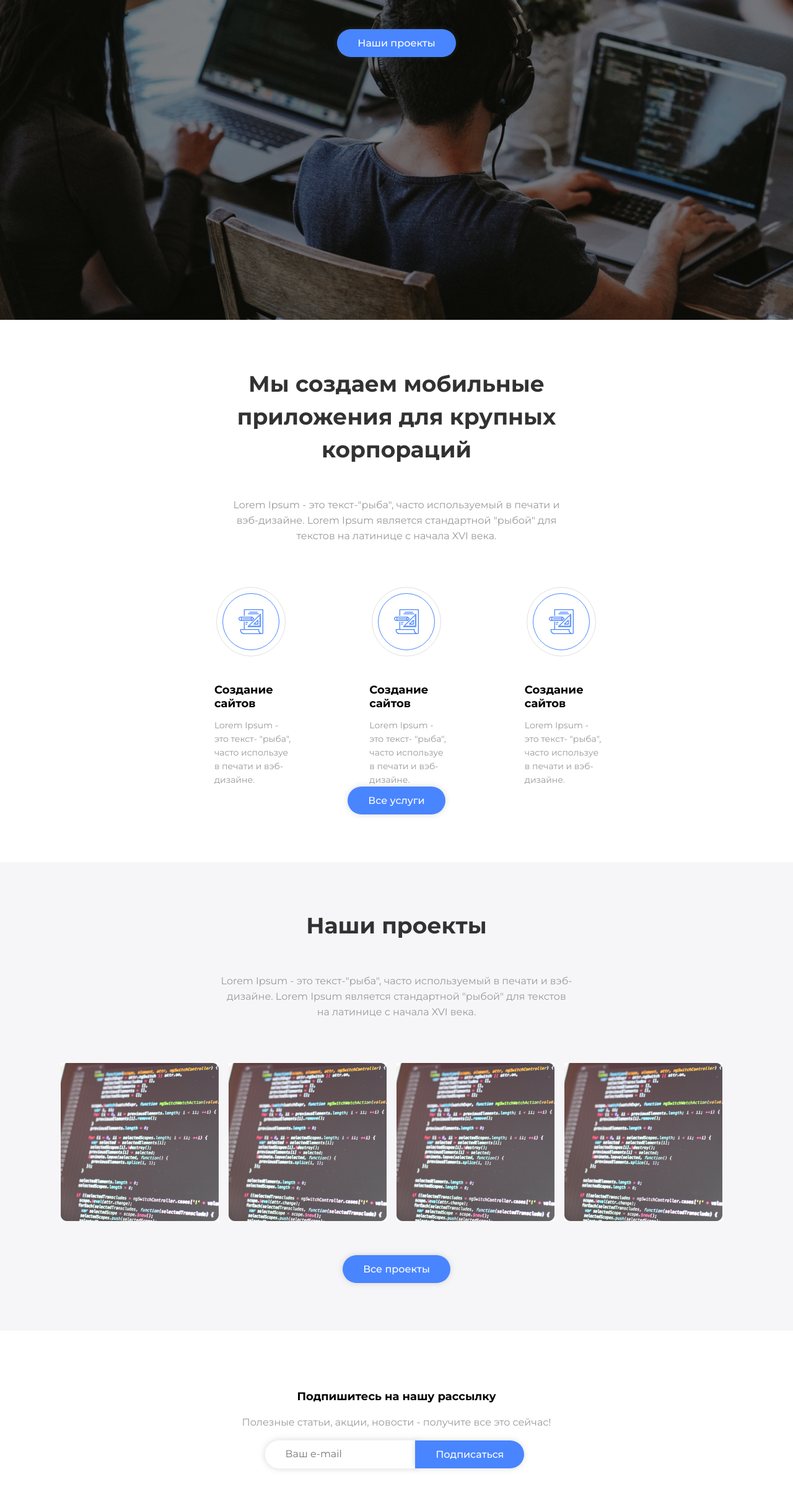
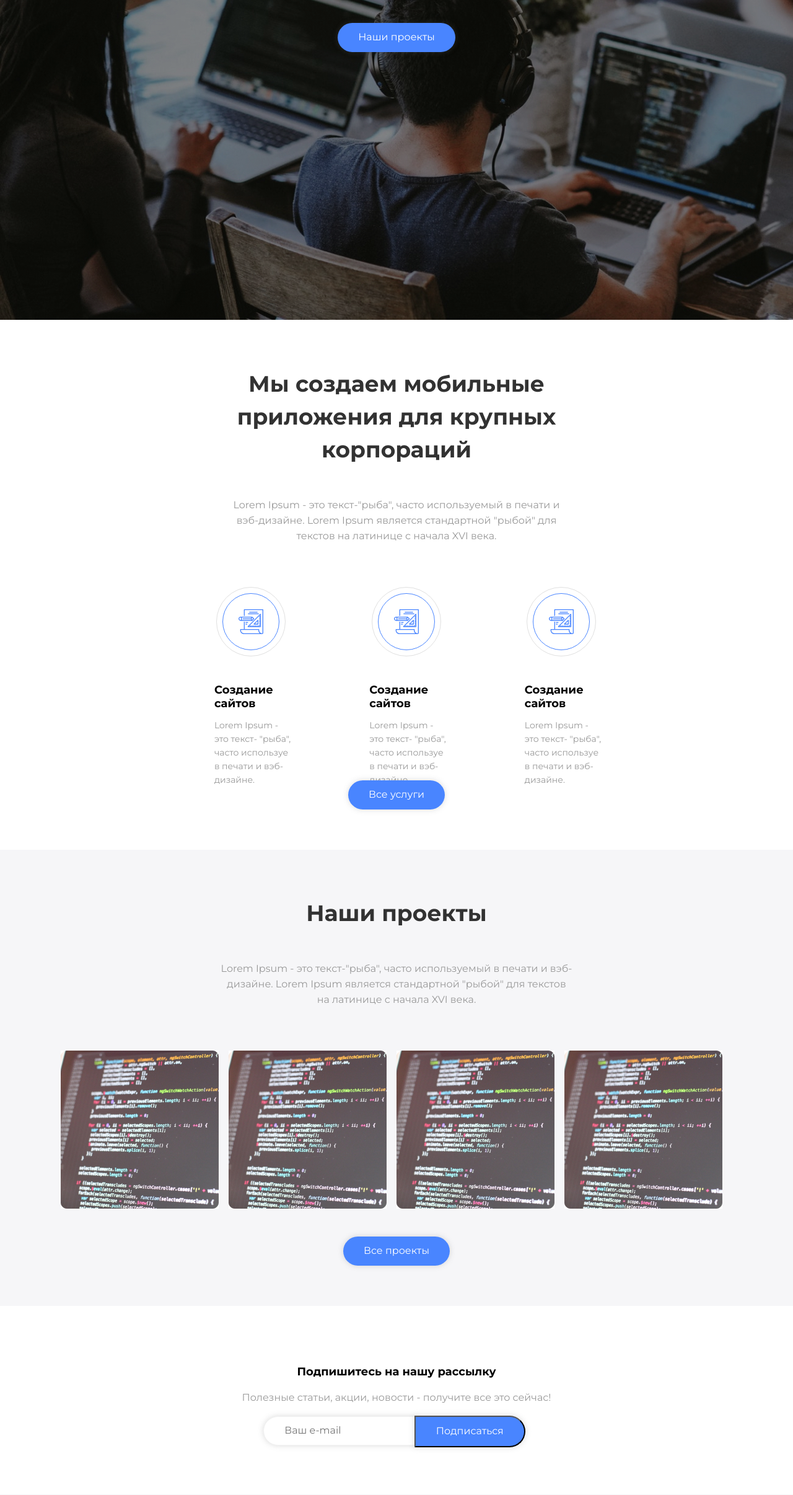
Before and after one commit to lyolka92/epam_html-css, a plain HTML site: page index.html in a window 1280 px wide. Shown: the part 384-2796 px from the top of the page at 62% size. Drawn offline with Linux system fonts and the light colour scheme.

Commit message:
fix: change btns (except "subscribe")  to links

```diff
--- a/index.html
+++ b/index.html
@@ -32,9 +32,7 @@
             <div class="promo">
                 <p class="promo__text">Передовая IT студия</p>
                 <h1 class="title promo__title">Мы создаем легкие решения сложных задач и проблем</h1>
-                <button class="promo__btn link-btn shadow">
-                    <a href="#projects">Наши проекты</a>
-                </button>
+                <a class="promo__btn link-btn shadow" href="#">Наши проекты</a>
             </div>
         </section>
         <section id="services">
@@ -85,7 +83,7 @@
                     </div>
                 </div>
             </div>
-            <button class="services__btn link-btn shadow">Все услуги</button>
+            <a class="services__btn link-btn shadow" href="#">Все услуги</a>
         </section>
         <section id="projects">
             <div class="section-about">
@@ -103,14 +101,14 @@
                 <img src="img/project.jpg" alt="project picture" class="projects__item">
                 <img src="img/project.jpg" alt="project picture" class="projects__item">
             </div>
-            <button class="services__btn link-btn shadow">Все проекты</button>
+            <a class="services__btn link-btn shadow">Все проекты</a>
             </div>
         </section>
         <section id="subscribe">
             <h3 class="subscibe__title mini-title">Подпишитесь на нашу рассылку</h3>
             <p class="subscibe__text">Полезные статьи, акции, новости - получите все это сейчас!</p>
             <input class="subscribe__input shadow" type="text" placeholder="Ваш e-mail">
-            <button class="subscribe__btn link-btn shadow">Подписаться</button>
+            <button class="btn shadow">Подписаться</button>
         </section>
     </main>
     <footer id="contacts">
--- a/styles.css
+++ b/styles.css
@@ -34,7 +34,7 @@ body {
 }
 
 .menu__item:hover {
-    border-bottom: solid 1px white;
+    border-bottom: solid 2px white;
 }
 
 .menu__item-name {
@@ -55,7 +55,6 @@ body {
 
 .promo {
     padding: 10% 25%;
-    font-weight: 500;
 }
 
 .promo__title {
@@ -64,19 +63,12 @@ body {
 
 .link-btn {
     padding: 13px 33px 15px;
-    height: 45px;
-    font-family: Montserrat;
-    font-size: 16px;
-    font-weight: 500;
+
     color: white;
+    text-decoration: none;
+
     background: #4985FF;
     border-radius: 30px;
-    border: none;
-}
-
-.link-btn a {
-    text-decoration: none;
-    color: white;
 }
 
 .section-about {
@@ -194,12 +186,21 @@ body {
     font-family: Montserrat;
 }
 
-.subscribe__btn {
-    border-radius: 0px 30px 30px 0px;
-    margin-left: 0;
+.btn {
     position: relative;
     left: -7px;
     top: 1px;
+
+    margin-left: 0;
+    padding: 13px 33px 15px;
+
+    font-family: Montserrat;
+    font-size: 16px;
+    color: white;
+    text-decoration: none;
+
+    background: #4985FF;
+    border-radius: 0px 30px 30px 0px;
 }
 
 .contacts__row {
```
